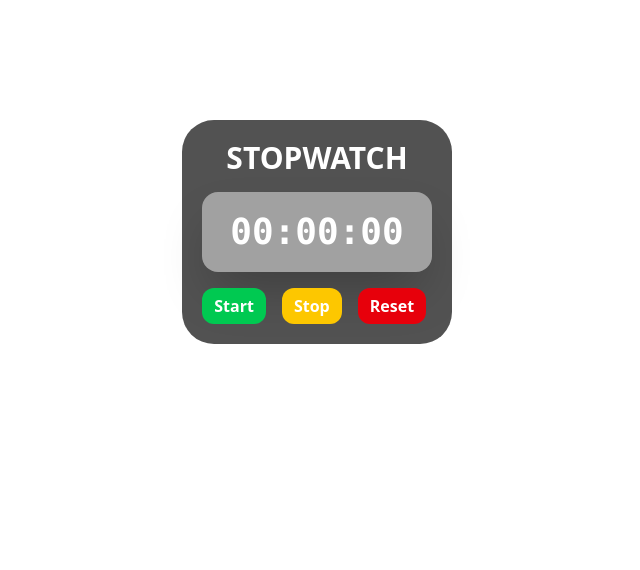
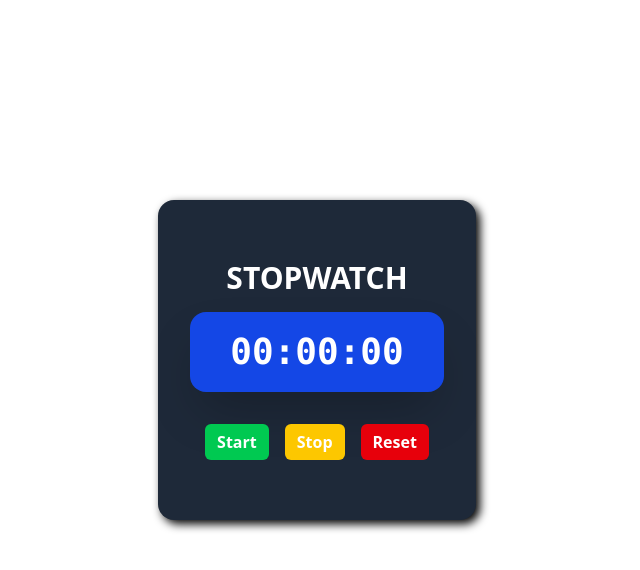
Before and after one commit to Dhirajcoder7/Stopwatch, a React (Vite) app: page / in a window 1280 px wide. Shown: the top 570 px of the page, without its empty margins (323-963 px from the left). Built offline with nearby package versions, Linux system fonts and the light colour scheme.

Commit message:
Update Stopwatch.jsx

```diff
--- a/src/Components/Stopwatch.jsx
+++ b/src/Components/Stopwatch.jsx
@@ -27,15 +27,15 @@ const Stopwatch = () => {
   return (
     <>
 
-      <div className=' m-auto my-30 size-fit p-5 rounded-4xl bg-neutral-600 '>
+      <div className=' m-auto my-50 size-fit p-15 px-8 rounded-2xl bg-gray-800 shadow-[4px_4px_10px_black]  '>
         <h1 className='text-white text-3xl mb-4 text-center font-semibold '>STOPWATCH</h1>
-        <div className='text-white bg-neutral-400  px-7 p-5 rounded-2xl shadow-2xl text-4xl font-mono font-semibold mb-4  '>
+        <div className='text-white bg-blue-700 px-10 p-5 rounded-2xl shadow-2xl text-4xl font-mono font-semibold mb-4  '>
           {formatTime(time)}
         </div>
-        <div className='space-x-4 '>
-          <button onClick={() => setIsRunning(true)} className="transition-all duration-250 bg-green-500 hover:bg-green-700 rounded-xl text-white font-semibold px-3 py-1.5 cursor-pointer">Start</button>
-          <button onClick={() => setIsRunning(false)} className="transition-all duration-250 bg-yellow-400 hover:bg-yellow-600 rounded-xl text-white font-semibold px-3 py-1.5 cursor-pointer">Stop</button>
-          <button onClick={() => { setIsRunning(false); setTime(0); }} className="transition-all duration-250 hover:bg-red-700 bg-red-600 rounded-xl text-white font-semibold px-3 py-1.5 cursor-pointer">Reset</button>
+        <div className='space-x-4 text-center '>
+          <button onClick={() => setIsRunning(true)} className="mt-4 transition-all duration-250 bg-green-500 hover:bg-green-700 rounded-md text-white font-semibold px-3 py-1.5 cursor-pointer">Start</button>
+          <button onClick={() => setIsRunning(false)} className="transition-all duration-250 bg-yellow-400 hover:bg-yellow-600 rounded-md text-white font-semibold px-3 py-1.5 cursor-pointer">Stop</button>
+          <button onClick={() => { setIsRunning(false); setTime(0); }} className="transition-all duration-250 hover:bg-red-700 bg-red-600 rounded-md text-white font-semibold px-3 py-1.5 cursor-pointer">Reset</button>
         </div>
       </div>
     </>
```
